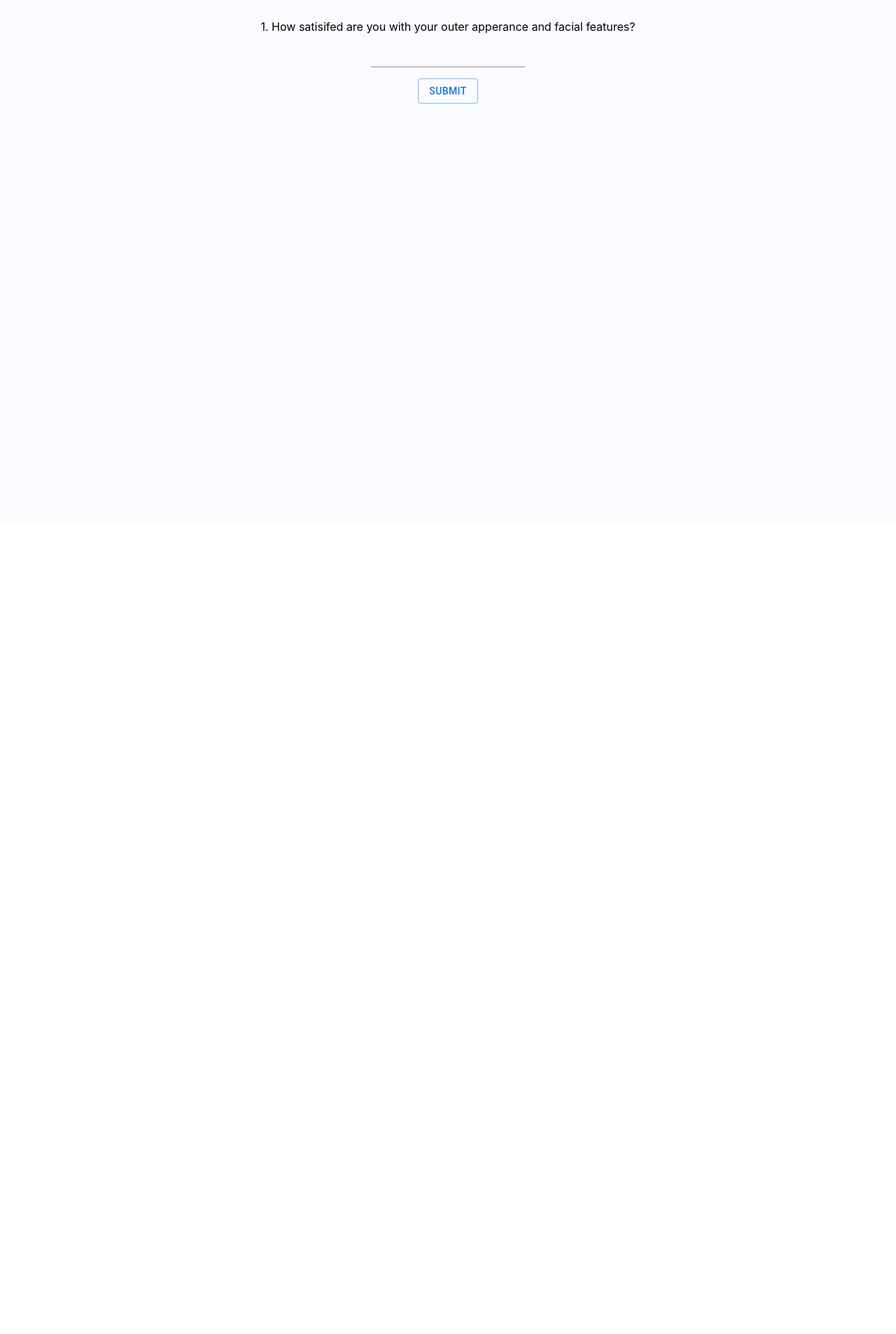
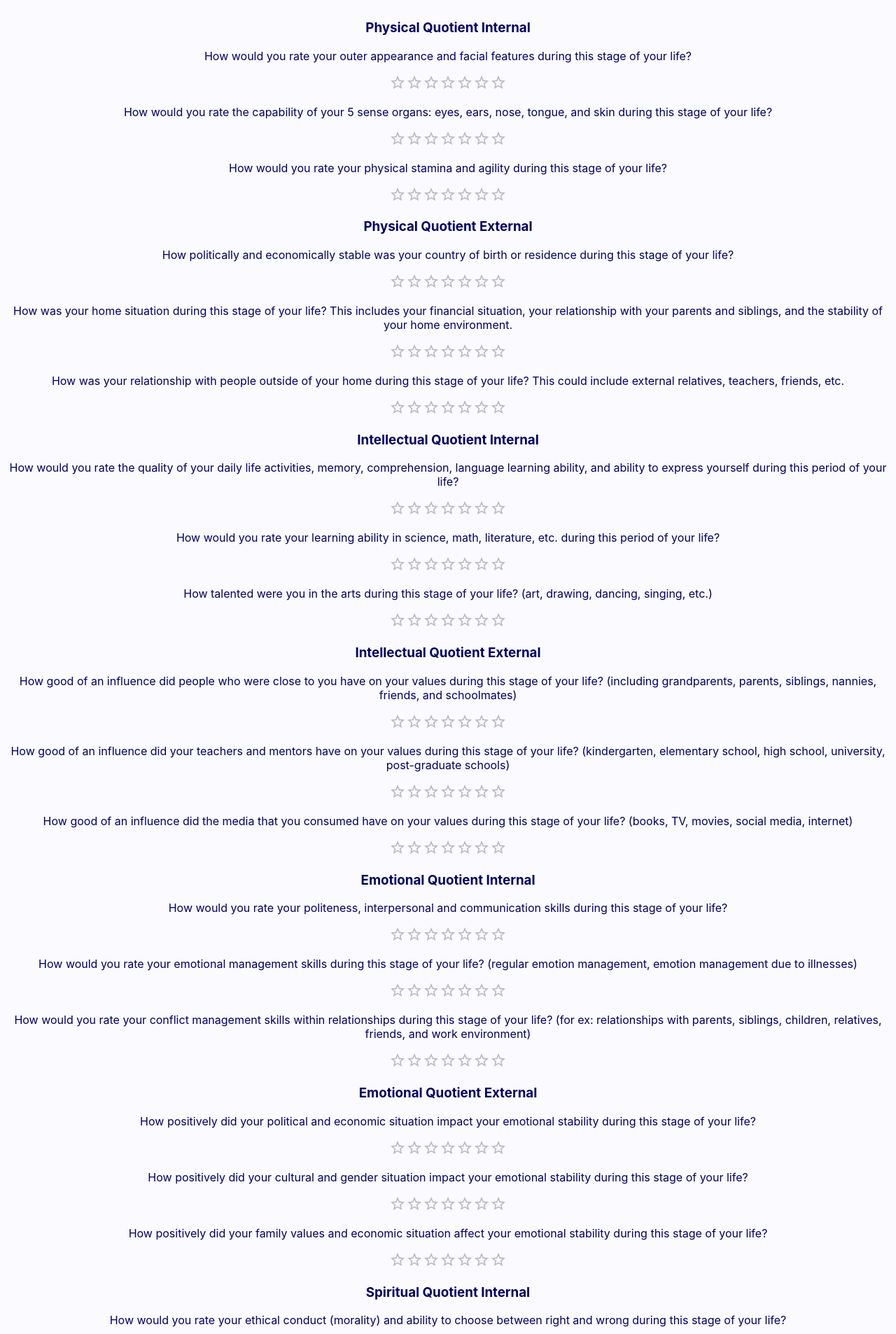
Before and after one commit to TheFloatingString/self-reflection-frontend, a React (Create React App) app: page / in a window 1280 px wide. Shown: the part 54-1960 px from the top of the page at 70% size. Before the commit the page ends 800 px from the top, so only its background shows below. Built offline with nearby package versions, Linux system fonts and the light colour scheme.

Commit message:
Create webpage with all main questions for a single life stage

```diff
--- a/src/App.css
+++ b/src/App.css
@@ -5,8 +5,14 @@
   top: 0px;
   position: absolute;
   width: 100%;
-  height: 100vh;
+  /*height: 100vh;*/
+  color: rgba(0,0,100);
+  /*padding-top: 50px;*/
+  padding-bottom: 50px;
+  /*margin-left: 50px;*/
+  /*margin-right: 50px;*/
 }
+
 
 .App-logo {
   height: 40vmin;
--- a/src/App.js
+++ b/src/App.js
@@ -2,16 +2,127 @@ import logo from './logo.svg';
 import './App.css';
 import Button from '@mui/material/Button';
 import Input from '@mui/material/Input';
+import Rating from '@mui/material/Rating';
+import Question from './question.js'
+
+
+
+const questionData = require("./questions.json");
+
+
+for (const categoryProperty in questionData.data){
+	console.log(`${categoryProperty}: ${questionData.data[categoryProperty]}`);
+}
+
+
+const physicalQuotientElementsInternal = [];
+const physicalQuotientElementsExternal = [];
+
+const intellectualQuotientElementsInternal = [];
+const intellectualQuotientElementsExternal = [];
+
+const emotionalQuotientElementsInternal = [];
+const emotionalQuotientElementsExternal = [];
+
+const spiritualQuotientElementsInternal = [];
+const spiritualQuotientElementsExternal = [];
+
+
+
+for (const index in questionData.data.physicalQuotient.internalConditions) {
+	let currentQuestion = (questionData.data.physicalQuotient.internalConditions[index].question);
+	let newQuestionElement = <Question question={currentQuestion} />
+	physicalQuotientElementsInternal.push(newQuestionElement);
+}
+
+for (const index in questionData.data.physicalQuotient.externalConditions) {
+	let currentQuestion = (questionData.data.physicalQuotient.externalConditions[index].question);
+	let newQuestionElement = <Question question={currentQuestion} />
+	physicalQuotientElementsExternal.push(newQuestionElement);
+}
+
+for (const index in questionData.data.intellectualQuotient.internalConditions) {
+	let currentQuestion = (questionData.data.intellectualQuotient.internalConditions[index].question);
+	let newQuestionElement = <Question question={currentQuestion} />
+	intellectualQuotientElementsInternal.push(newQuestionElement);
+}
+
+for (const index in questionData.data.intellectualQuotient.externalConditions) {
+	let currentQuestion = (questionData.data.intellectualQuotient.externalConditions[index].question);
+	let newQuestionElement = <Question question={currentQuestion} />
+	intellectualQuotientElementsExternal.push(newQuestionElement);
+}
+
+for (const index in questionData.data.emotionalQuotient.internalConditions) {
+	let currentQuestion = (questionData.data.emotionalQuotient.internalConditions[index].question);
+	let newQuestionElement = <Question question={currentQuestion} />
+	emotionalQuotientElementsInternal.push(newQuestionElement);
+}
+
+for (const index in questionData.data.emotionalQuotient.externalConditions) {
+	let currentQuestion = (questionData.data.emotionalQuotient.externalConditions[index].question);
+	let newQuestionElement = <Question question={currentQuestion} />
+	emotionalQuotientElementsExternal.push(newQuestionElement);
+}
+
+for (const index in questionData.data.spiritualQuotient.internalConditions) {
+	let currentQuestion = (questionData.data.spiritualQuotient.internalConditions[index].question);
+	let newQuestionElement = <Question question={currentQuestion} />
+	spiritualQuotientElementsInternal.push(newQuestionElement);
+}
+
+for (const index in questionData.data.spiritualQuotient.externalConditions) {
+	let currentQuestion = (questionData.data.spiritualQuotient.externalConditions[index].question);
+	let newQuestionElement = <Question question={currentQuestion} />
+	spiritualQuotientElementsExternal.push(newQuestionElement);
+}
+
 
 function App() {
   return (
 	<div className="App">
 		<h1>Self-Reflection</h1>
+
+
 	  	<form>
-	  	<label>1. How satisifed are you with your outer apperance and facial features?</label>
-	  	<p></p>
-	  	<Input/>
-		<p></p>
+
+		<h3>Physical Quotient Internal</h3>
+
+	  	{physicalQuotientElementsInternal}
+
+		<h3>Physical Quotient External</h3>
+
+	  	{physicalQuotientElementsExternal}
+
+
+		<h3>Intellectual Quotient Internal</h3>
+
+	  	{intellectualQuotientElementsInternal}
+
+		<h3>Intellectual Quotient External</h3>
+
+	  	{intellectualQuotientElementsExternal}
+
+
+		<h3>Emotional Quotient Internal</h3>
+
+	  	{emotionalQuotientElementsInternal}
+
+		<h3>Emotional Quotient External</h3>
+
+	  	{emotionalQuotientElementsExternal}
+
+
+		<h3>Spiritual Quotient Internal</h3>
+
+	  	{spiritualQuotientElementsInternal}
+
+		<h3>Spiritual Quotient External</h3>
+
+	  	{spiritualQuotientElementsExternal}
+
+
+
 		<Button variant="outlined">Submit</Button>
 
 		</form>
--- /dev/null
+++ b/src/question.js
@@ -0,0 +1,19 @@
+import Rating from '@mui/material/Rating';
+
+
+
+export default function Question({ question }) {
+	return(
+
+			<div>
+				<label>{question}</label>
+				<p></p>
+				<Rating
+						max={7}
+				/>
+				<p></p>
+			</div>
+
+
+		);
+}
--- /dev/null
+++ b/src/questions.json
@@ -0,0 +1,110 @@
+{
+	"data": {
+		"physicalQuotient": {
+			"internalConditions": [{
+					"question": "How would you rate your outer appearance and facial features during this stage of your life?"
+				},
+				{
+					"question": "How would you rate the capability of your 5 sense organs: eyes, ears, nose, tongue, and skin during this stage of your life?"
+				},
+				{
+					"question": "How would you rate your physical stamina and agility during this stage of your life?"
+				}
+			],
+
+			"externalConditions": [
+
+				{
+					"question": "How politically and economically stable was your country of birth or residence during this stage of your life?"
+				},
+				{
+					"question": "How was your home situation during this stage of your life? This includes your financial situation, your relationship with your parents and siblings, and the stability of your home environment."
+				},
+				{
+					"question": "How was your relationship with people outside of your home during this stage of your life? This could include external relatives, teachers, friends, etc."
+				}
+
+			]
+		},
+
+		"intellectualQuotient": {
+			"internalConditions": [{
+					"question": "How would you rate the quality of your daily life activities, memory, comprehension, language learning ability, and ability to express yourself during this period of your life?"
+				},
+				{
+					"question": "How would you rate your learning ability in science, math, literature, etc. during this period of your life?"
+				},
+				{
+					"question": "How talented were you in the arts during this stage of your life? (art, drawing, dancing, singing, etc.)"
+				}
+			],
+			"externalConditions": [{
+					"question": "How good of an influence did people who were close to you have on your values during this stage of your life? (including grandparents, parents, siblings, nannies, friends, and schoolmates)"
+				},
+				{
+					"question": "How good of an influence did your teachers and mentors have on your values during this stage of your life? (kindergarten, elementary school, high school, university, post-graduate schools)"
+				},
+				{
+					"question": "How good of an influence did the media that you consumed have on your values during this stage of your life? (books, TV, movies, social media, internet)"
+				}
+			]
+		},
+
+		"emotionalQuotient": {
+			"internalConditions": [{
+					"question": "How would you rate your politeness, interpersonal and communication skills during this stage of your life?"
+				},
+				{
+					"question": "How would you rate your emotional management skills during this stage of your life? (regular emotion management, emotion management due to illnesses)"
+				},
+				{
+					"question": "How would you rate your conflict management skills within relationships during this stage of your life? (for ex: relationships with parents, siblings, children, relatives, friends, and work environment)"
+				}
+			],
+			"externalConditions": [{
+					"question": "How positively did your political and economic situation impact your emotional stability during this stage of your life?"
+				},
+				{
+					"question": "How positively did your cultural and gender situation impact your emotional stability during this stage of your life?"
+				},
+				{
+					"question": "How positively did your family values and economic situation affect your emotional stability during this stage of your life?"
+				}
+			]
+		},
+
+		"spiritualQuotient": {
+			"internalConditions": [{
+					"question": "How would you rate your ethical conduct (morality) and ability to choose between right and wrong during this stage of your life?"
+				},
+				{
+					"question": "How would you rate your behaviour and compassion towards people and animals during this stage of your life?"
+				},
+				{
+					"question": "How would you rate your optimism and positive attitude during this stage of your life?"
+				},
+				{
+					"question": "How would you rate your understanding of impermanence, imperfection, and suffering during this stage of your life?",
+					"descriptionList": [
+						"Impermanence: highs will not always be highs, lows will not always be lows",
+						"Imperfection: perfection does not exist and is impossible to reach",
+						"Suffering: understanding that suffering is part of life",
+						"Consciousness is the ability to suffer” in Buddhism suffering is not negative, it is just a state of being (just the way it is)"
+					]
+				}
+			],
+			"externalConditions": [{
+					"question": "How would you rate the spiritual openness of your country or family/localized community in this stage of your life?",
+					"descriptionList": [
+						"This would be room to explore your spirituality, rigidity of religious dogmas and/or spiritual options"
+					]
+				},
+				{
+					"question": "How would you rate the quality of your spiritual influences during this stage of your life? (This can come from parents, teachers, spiritual guides, and practitioners)"
+				}
+			]
+		}
+
+
+	}
+}
```
